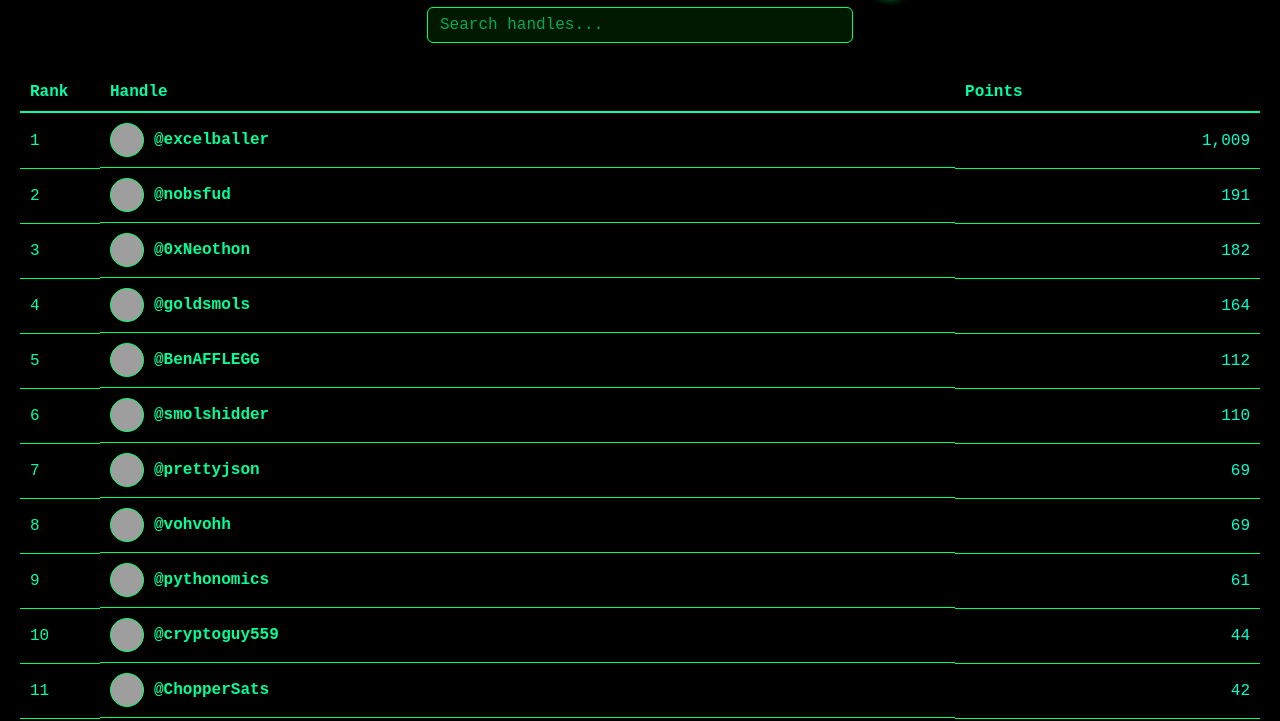
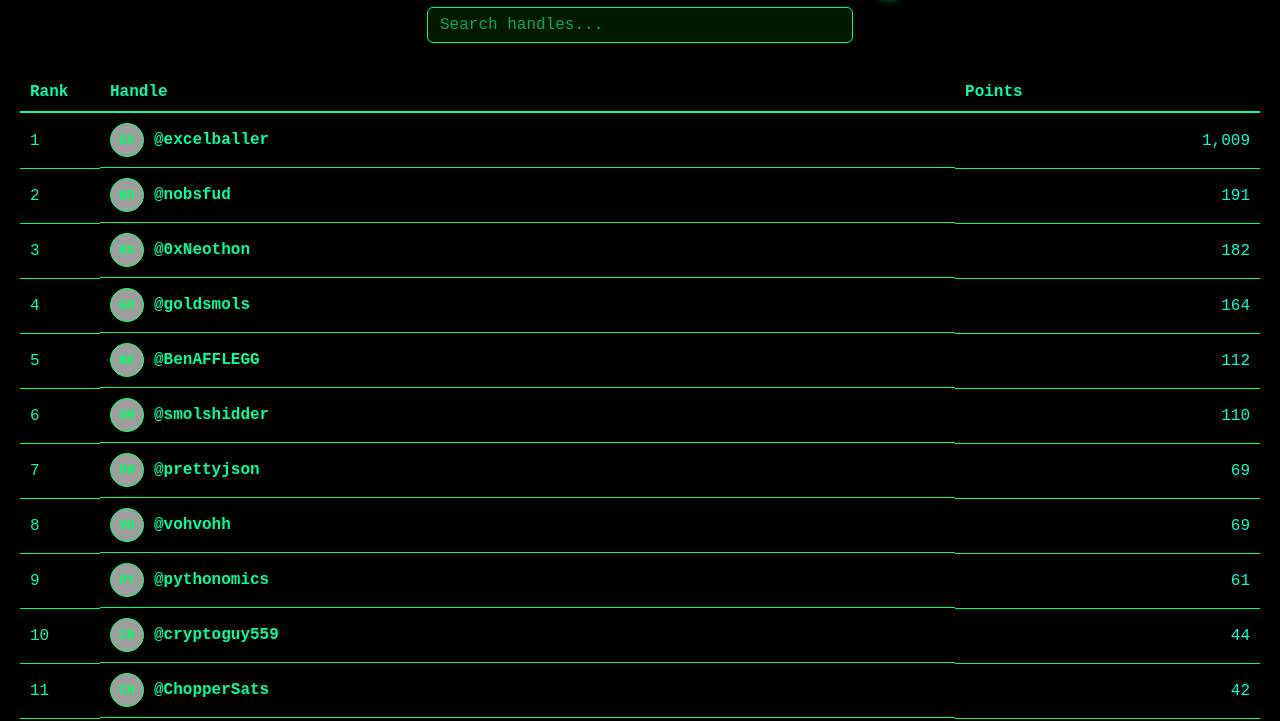
Before and after one commit to jsondevlin/nobspoints, a plain HTML site: page index.html in a window 1280 px wide. Shown: the part 81-802 px from the top of the page. Drawn offline with Linux system fonts and the light colour scheme; grey boxes are pictures that could not be loaded.

Commit message:
Update index.html

```diff
--- a/index.html
+++ b/index.html
@@ -88,6 +88,8 @@
       color: #00ff66;
       font-size: 0.8rem;
       flex-shrink: 0;
+      background-size: cover;
+      background-position: center;
     }
 
     .points {
@@ -142,7 +144,7 @@
 <body>
   <h1>> AVAX Nobs Points Tracker<span class="terminal-blink"></span></h1>
 
-  <input type="text" id="search" placeholder="Search handles...">
+  <input type="text" id="search" placeholder="Search handles..." aria-label="Search leaderboard">
 
   <table id="leaderboard">
     <thead>
@@ -229,20 +231,48 @@ const data = [
     .filter(item => item.username.toLowerCase().includes(filter.toLowerCase()))
     .forEach((item, index) => {
       const initials = item.username.slice(0, 2).toUpperCase();
-          const avatarUrl = `https://unavatar.io/twitter/${item.username}`;
       const twitterUrl = `https://twitter.com/${item.username}`;
       const displayPoints = item.adjusted_points.toLocaleString(undefined, { maximumFractionDigits: 0 });
+
       const row = document.createElement("tr");
-          row.innerHTML = `
-            <td class="rank">${index + 1}</td>
-            <td class="username">
-              <div class="avatar" style="background-image: url('${avatarUrl}'); background-size: cover;"
-                   onerror="this.style.backgroundImage='none'; this.textContent='${initials}'"></div>
-              <a href="${twitterUrl}" target="_blank">@${item.username}</a>
-              <div class="popup">Open Twitter → @${item.username}</div>
-            </td>
-            <td class="points">${displayPoints}</td>
-          `;
+
+      const rankCell = document.createElement("td");
+      rankCell.className = "rank";
+      rankCell.textContent = index + 1;
+
+      const usernameCell = document.createElement("td");
+      usernameCell.className = "username";
+
+      const avatarDiv = document.createElement("div");
+      avatarDiv.className = "avatar";
+      avatarDiv.textContent = initials;
+
+      const img = new Image();
+      img.src = `https://unavatar.io/twitter/${item.username}`;
+      img.onload = () => avatarDiv.style.backgroundImage = `url(${img.src})`;
+      img.onerror = () => avatarDiv.style.backgroundImage = "none";
+
+      const link = document.createElement("a");
+      link.href = twitterUrl;
+      link.target = "_blank";
+      link.textContent = `@${item.username}`;
+
+      const popup = document.createElement("div");
+      popup.className = "popup";
+      popup.textContent = `Open Twitter → @${item.username}`;
+
+      usernameCell.appendChild(avatarDiv);
+      usernameCell.appendChild(link);
+      usernameCell.appendChild(popup);
+
+      const pointsCell = document.createElement("td");
+      pointsCell.className = "points";
+      pointsCell.textContent = displayPoints;
+
+      row.appendChild(rankCell);
+      row.appendChild(usernameCell);
+      row.appendChild(pointsCell);
+
       tbody.appendChild(row);
     });
 }
```
Lines whose indentation alone changed are shown as unchanged.
